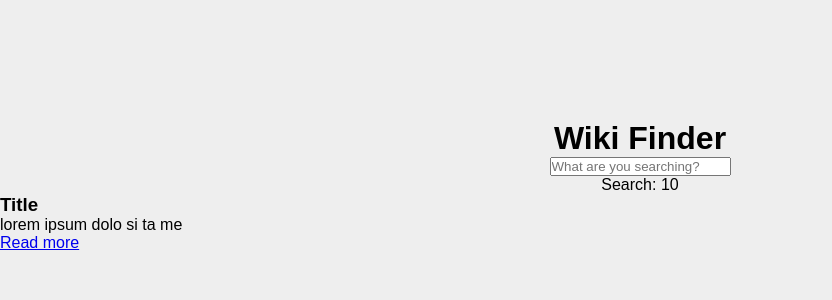
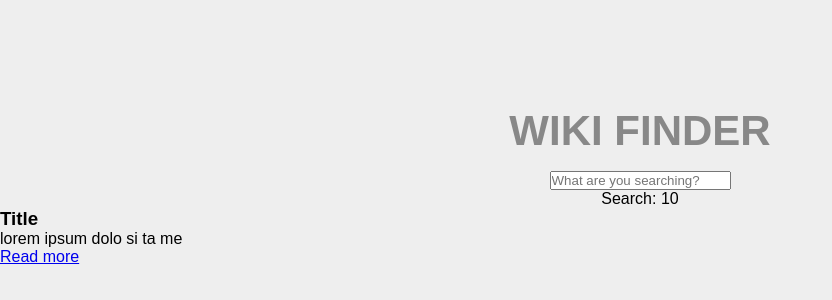
Before and after one commit to PJMantoss/wiki_finder, a React (Create React App) app: page / in a window 1280 px wide. Shown: the part 214-514 px from the top of the page, without its empty margins (0-832 px from the left). Built offline with nearby package versions, Linux system fonts and the light colour scheme.

Commit message:
update styling

```diff
--- a/src/App.css
+++ b/src/App.css
@@ -10,3 +10,11 @@ header {
   flex-direction: column;
   align-items: center;
 }
+
+h1{
+  text-transform: uppercase;
+  text-align: center;
+  color: #888;
+  font-size: 42px;
+  margin-bottom: 1rem;
+}
```
